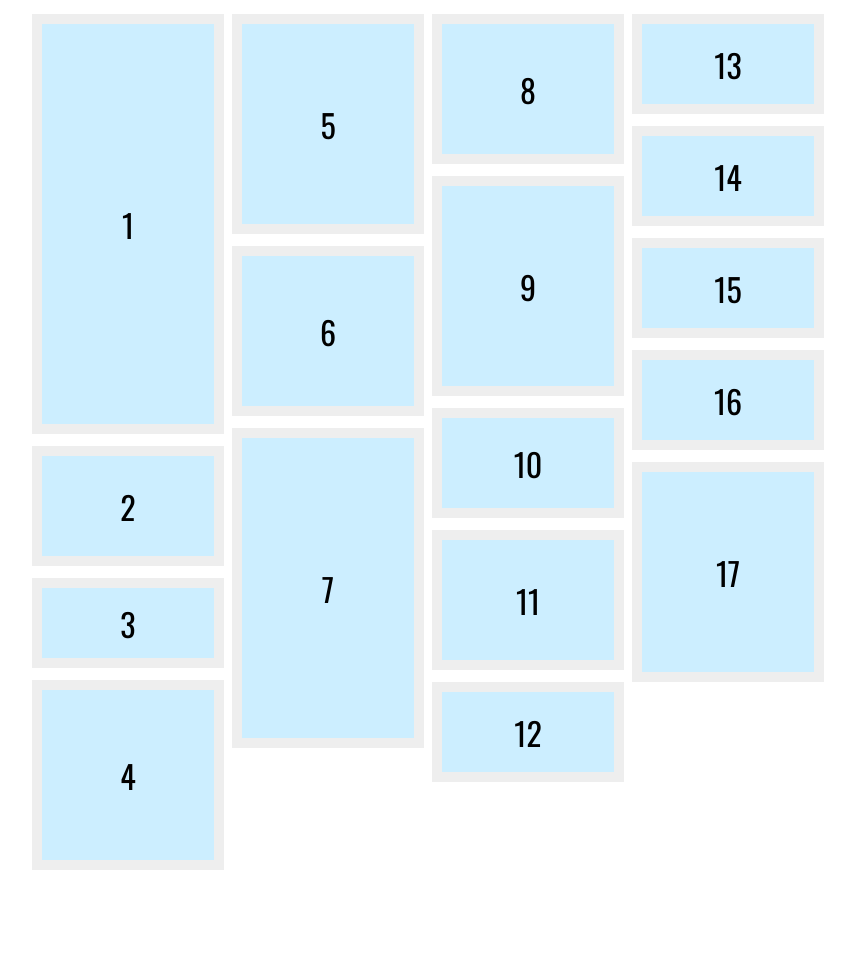
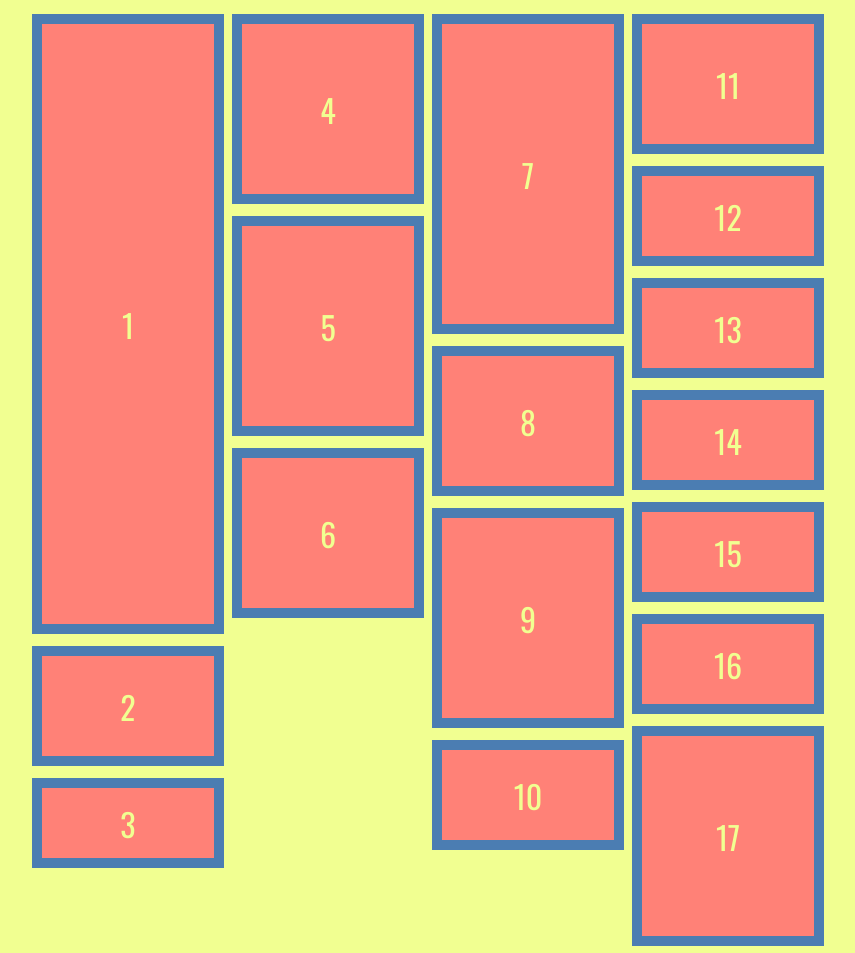
Before and after one commit to albertobebz/HTML_CSS_responsive_layout, a plain HTML site: page index.html in a window 1280 px wide. Shown: the whole page, without its empty margins (212-1067 px from the left). Before the commit the page ends 888 px from the top, so only its background shows below. Drawn offline with nearby package versions, Linux system fonts and the light colour scheme.

Commit message:
added a triad color in order to add colorscheme to the page layout

```diff
--- a/index.html
+++ b/index.html
@@ -11,7 +11,7 @@
     <ul id="myContent">
       <li>
         <div class="item">
-            <div class="centerP" style="height:400px;">
+            <div class="centerP" style="height:600px;">
               <p>1</p>
             </div>
         </div>
--- a/style.css
+++ b/style.css
@@ -6,7 +6,7 @@
 }
 
 body{
-  background: #lightyellow;
+  background: #F1FF91;
 }
 
 #container{
@@ -34,7 +34,7 @@ body{
 .item{
   padding:10px;
   margin: 4px;
-  background:#eee;
+  background: #4B7DB2;
   -moz-background-clip: padding;
   -webkit-background-clip: padding;
  /* specify the painting area of the background*/
@@ -42,13 +42,13 @@ body{
 }
 
 .item div{
-  background:#cef;
+  background:#FF8177;
   height:100%;
   width:100%;
 }
 
 #myContent li p:hover{
-  color: red;
+  color: #4B89CC;
   text-decoration: underline;
 }
 
@@ -64,6 +64,7 @@ p {
   text-align:center;
   vertical-align: middle;
   display: table-cell;
+  color: #F1FF91;
   font-family: 'Oswald', sans-serif;
   font-size: 2em;
 }
```
